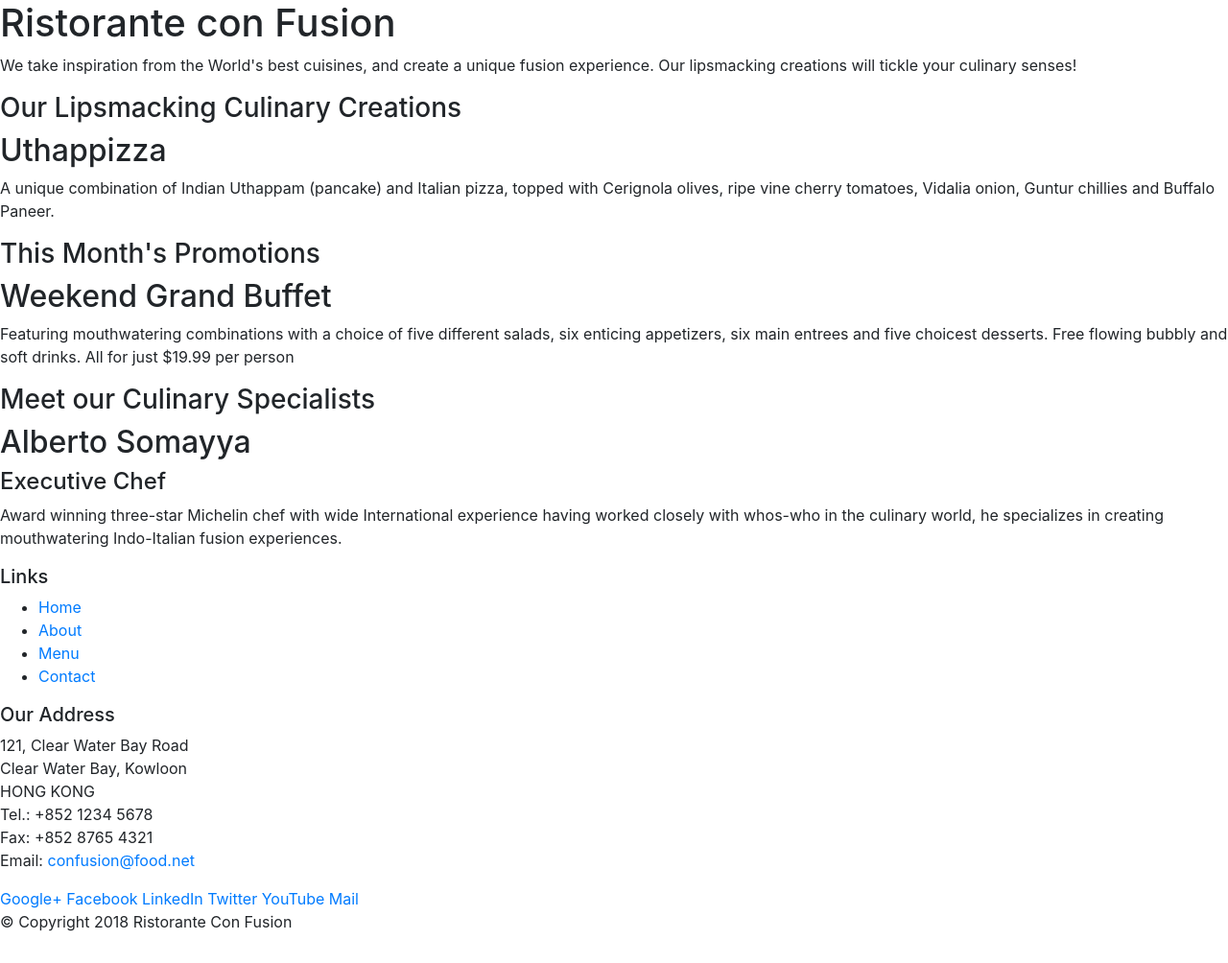
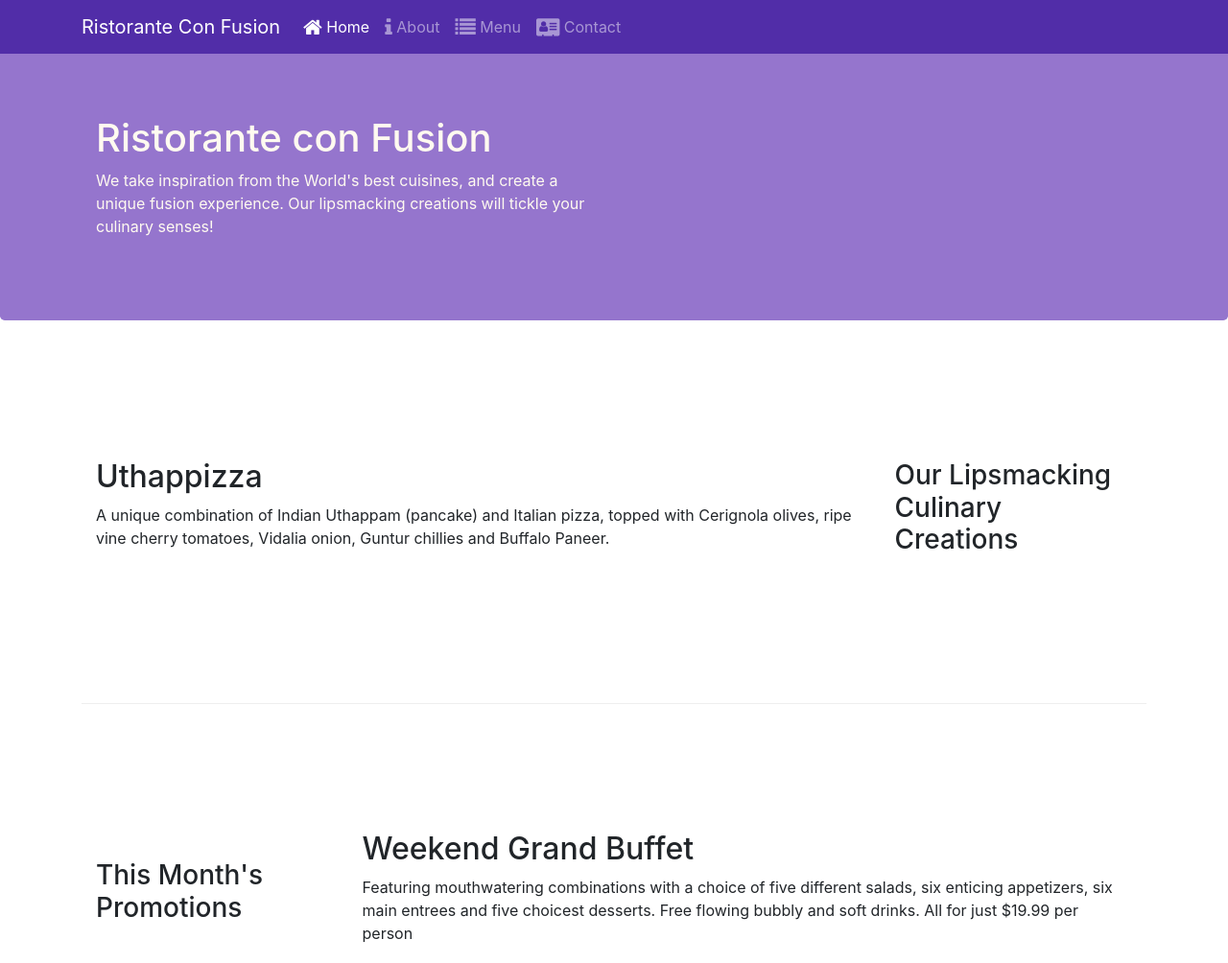
Before and after one commit to sumit2bk/coursera-bootstrap, a website: page index.html in a window 1280 px wide. Shown: the top 1004 px of the page at 96% size. Drawn offline with nearby package versions, Linux system fonts and the light colour scheme.

Commit message:
added navbar to the pages

```diff
--- /dev/null
+++ b/css/styles.css
@@ -0,0 +1,43 @@
+.row-header{
+    margin:0px auto;
+    padding:0px;
+}
+
+.row-content {
+    margin:0px auto;
+    padding: 50px 0px 50px 0px;
+    border-bottom: 1px ridge;
+    min-height:400px;
+}
+
+.footer{
+    background-color: #D1C4E9;
+    margin:0px auto;
+    padding: 20px 0px 20px 0px;
+}
+
+.jumbotron {
+    padding:70px 30px 70px 30px;
+    margin:0px auto;
+    background: #9575CD ;
+    color:floralwhite;
+}
+
+address {
+    font-size:80%;
+    margin:0px;
+    color:#0f0f0f;
+}
+
+.list-unstyled {
+    list-style:none;
+}
+
+body{
+    padding:50px 0px 0px 0px;
+    z-index:0;
+}
+
+.navbar-dark {
+     background-color: #512DA8;
+}
--- a/index.html
+++ b/index.html
@@ -2,52 +2,72 @@
 <html lang="en">
 
 <head>
+    <meta name="viewport" content="width=device-width, initial-scale=1, shrink-to-fit=no">
     <title>Ristorante Con Fusion</title>
     <link rel="stylesheet" href="node_modules/bootstrap/dist/css/bootstrap.min.css">
+    <link rel="stylesheet" href="node_modules/font-awesome/css/font-awesome.min.css">
+    <link rel="stylesheet" href="node_modules/bootstrap-social/bootstrap-social.css">
+    <link rel="stylesheet" href="css/styles.css">
 </head>
 
 <body>
 
-    <header>
-        <div>
-            <div>
-                <div>
+    <nav class="navbar navbar-dark navbar-expand-sm fixed-top">
+        <div class="container">
+            <button class="navbar-toggler" type="button" data-toggle="collapse" data-target="#Navbar">
+                <span class="navbar-toggler-icon"></span>
+            </button>
+            <a class="navbar-brand" href="#">Ristorante Con Fusion</a>
+            <div class="collapse navbar-collapse" id="Navbar">
+                <ul class="navbar-nav mr-auto">
+                    <li class="nav-item active"><a class="nav-link" href="#"><i class="fa fa-home fa-lg"></i> Home</a></li>
+                    <li class="nav-item"><a class="nav-link" href="./aboutus.html"><i class="fa fa-info fa-lg"></i> About</a></li>
+                    <li class="nav-item"><a class="nav-link" href="#"><i class="fa fa-list fa-lg"></i> Menu</a></li>
+                    <li class="nav-item"><a class="nav-link" href="#"><i class="fa fa-address-card fa-lg"></i> Contact</a></li>
+                </ul>
+            </div>
+        </div>
+    </nav>
+    <header class="jumbotron">
+        <div class="container">
+            <div class="row row-header">
+                <div class="col-12 col-sm-6">
                     <h1>Ristorante con Fusion</h1>
                     <p>We take inspiration from the World's best cuisines, and create a unique fusion experience. Our lipsmacking creations will tickle your culinary senses!</p>
                 </div>
-                <div>
+                <div class="col col-sm">
                 </div>
             </div>
         </div>
     </header>
 
-    <div>
-        <div>
-            <div>
+    <div class="container">
+        <div class="row row-content align-items-center">
+            <div class="col-12 col-sm-4 col-md-3 order-sm-last">
                 <h3>Our Lipsmacking Culinary Creations</h3>
             </div>
-            <div>
+            <div class="col col-sm col-md order-sm-first">
                 <h2>Uthappizza</h2>
                 <p>A unique combination of Indian Uthappam (pancake) and Italian pizza, topped with Cerignola olives, ripe vine cherry tomatoes, Vidalia onion, Guntur chillies and Buffalo Paneer.</p>
             </div>
         </div>
 
 
-        <div>
-            <div>
+        <div class="row row-content align-items-center">
+            <div class="col-12 col-sm-4 col-md-3">
                 <h3>This Month's Promotions</h3>
             </div>
-            <div>
+            <div class="col col-sm col-md">
                 <h2>Weekend Grand Buffet</h2>
                 <p>Featuring mouthwatering combinations with a choice of five different salads, six enticing appetizers, six main entrees and five choicest desserts. Free flowing bubbly and soft drinks. All for just $19.99 per person </p>
             </div>
         </div>
 
-        <div>
-            <div>
+        <div class="row row-content align-items-center">
+            <div class="col-12 col-sm-4 col-md-3 order-sm-last">
                 <h3>Meet our Culinary Specialists</h3>
             </div>
-            <div>
+            <div class="col col-sm col-md order-sm-first">
                 <h2>Alberto Somayya</h2>
                 <h4>Executive Chef</h4>
                 <p>Award winning three-star Michelin chef with wide International experience having worked closely with whos-who in the culinary world, he specializes in creating mouthwatering Indo-Italian fusion experiences. </p>
@@ -55,42 +75,42 @@
         </div>
     </div>
 
-    <footer>
-        <div>
-            <div>
-                <div>
+    <footer class="footer">
+        <div class="container">
+            <div class="row">
+                <div class="col-4 offset-1 col-sm-2">
                     <h5>Links</h5>
-                    <ul>
+                    <ul class="list-unstyled">
                         <li><a href="#">Home</a></li>
-                        <li><a href="#">About</a></li>
+                        <li><a href="./aboutus.html">About</a></li>
                         <li><a href="#">Menu</a></li>
                         <li><a href="#">Contact</a></li>
                     </ul>
                 </div>
-                <div>
+                <div class="col-7 col-sm-5">
                     <h5>Our Address</h5>
                     <address>
 		              121, Clear Water Bay Road<br>
 		              Clear Water Bay, Kowloon<br>
 		              HONG KONG<br>
-		              Tel.: +852 1234 5678<br>
-		              Fax: +852 8765 4321<br>
-		              Email: <a href="mailto:confusion@food.net">confusion@food.net</a>
+		              <i class="fa fa-phone fa-lg"></i>: +852 1234 5678<br>
+		              <i class="fa fa-fax fa-lg"></i> +852 8765 4321<br>
+		              <i class="fa fa-envelope fa-lg"></i>: <a href="mailto:confusion@food.net">confusion@food.net</a>
 		           </address>
                 </div>
-                <div>
-                    <div>
-                        <a href="http://google.com/+">Google+</a>
-                        <a href="http://www.facebook.com/profile.php?id=">Facebook</a>
-                        <a href="http://www.linkedin.com/in/">LinkedIn</a>
-                        <a href="http://twitter.com/">Twitter</a>
-                        <a href="http://youtube.com/">YouTube</a>
-                        <a href="mailto:">Mail</a>
+                <div class="col-12 col-sm align-self-center">
+                    <div class="text-center">
+                        <a class="btn btn-social-icon btn-google" href="http://google.com/+"><i class="fa fa-google-plus fa-lg"></i></a>
+                        <a class="btn btn-social-icon btn-facebook"  href="http://www.facebook.com/profile.php?id="><i class="fa fa-facebook fa-lg"></i></a>
+                        <a class="btn btn-social-icon btn-linkedin" href="http://www.linkedin.com/in/"><i class="fa fa-linkedin fa-lg"></i></a>
+                        <a class="btn btn-social-icon btn-twitter" href="http://twitter.com/"><i class="fa fa-twitter fa-lg"></i></a>
+                        <a class="btn btn-social-icon btn-google" href="http://youtube.com/"><i class="fa fa-youtube fa-lg"></i></a>
+                        <a class="btn btn-social-icon" href="mailto:"><i class="fa fa-envelope-o fa-lg"></i></a>
                     </div>
                 </div>
            </div>
-           <div>
-                <div>
+           <div class="row justify-content-center">
+                <div class="col-auto">
                     <p>© Copyright 2018 Ristorante Con Fusion</p>
                 </div>
            </div>
--- a/package.json
+++ b/package.json
@@ -23,6 +23,8 @@
   },
   "dependencies": {
     "bootstrap": "^4.1.3",
+    "bootstrap-social": "^5.1.1",
+    "font-awesome": "^4.7.0",
     "jquery": "^3.3.1",
     "popper.js": "^1.14.4"
   }
```
Also changed, not shown: aboutus.html (added, +124 -0 lines), 1 other file.
